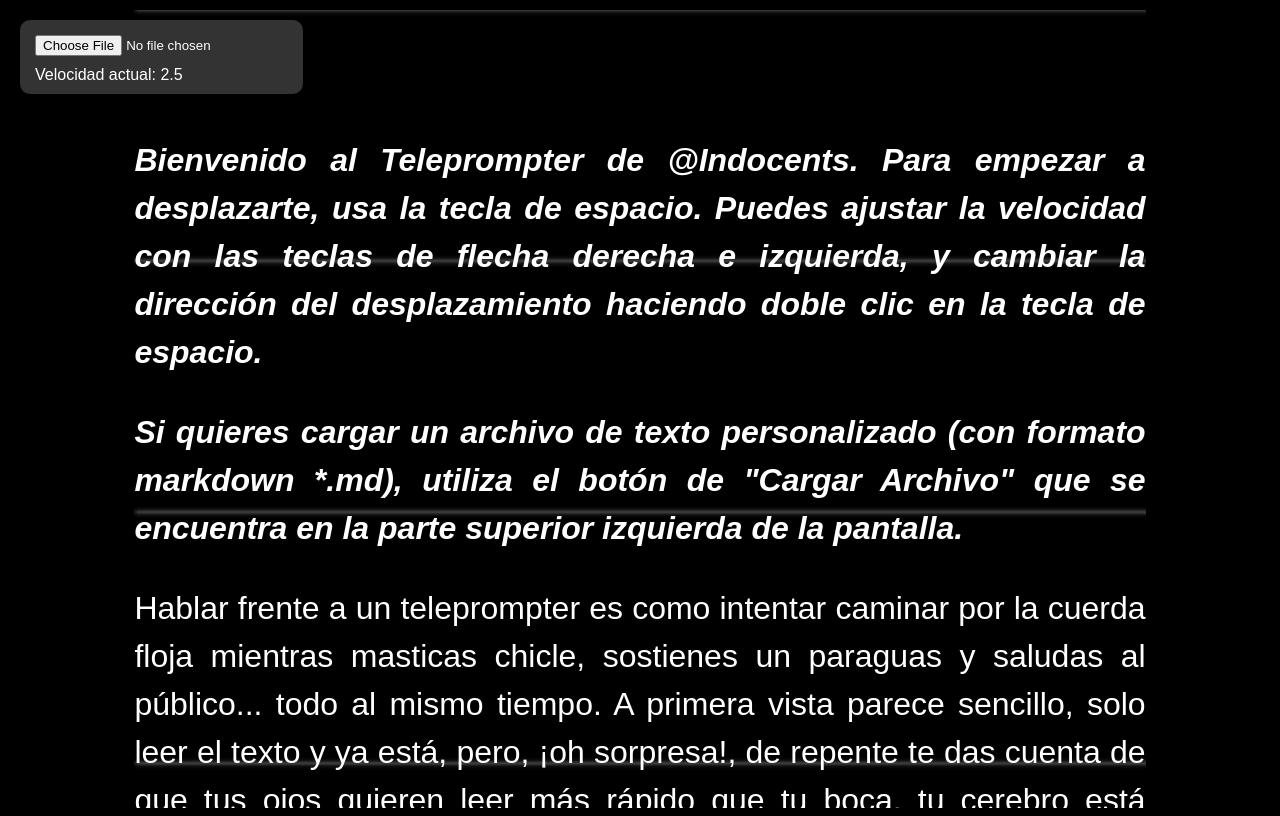
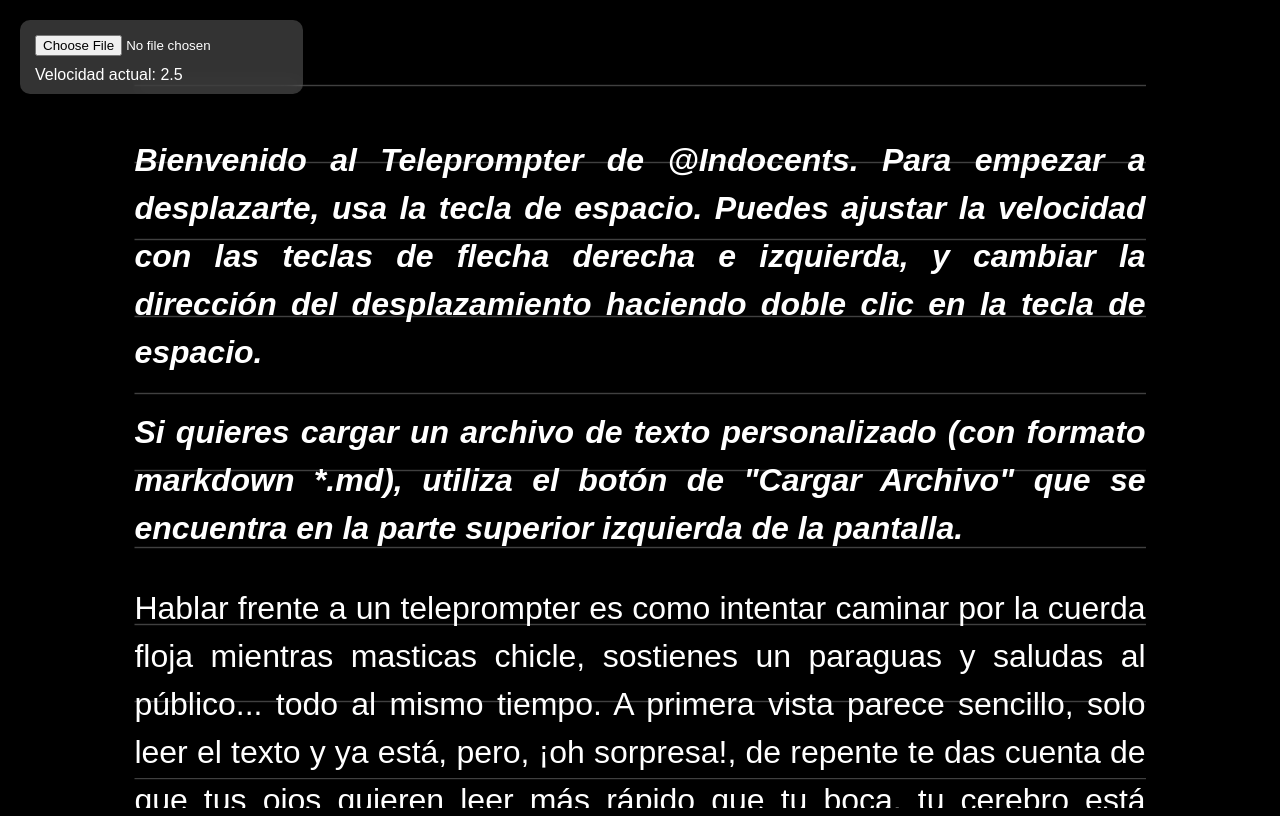
Before and after one commit to andoal/andoal.github.io, a plain HTML site: page teleprompter/index.html in a window 1280 px wide. Drawn offline with nearby package versions, Linux system fonts and the light colour scheme.

Commit message:
Update index.html

```diff
--- a/teleprompter/index.html
+++ b/teleprompter/index.html
@@ -32,8 +32,8 @@
             transform: translateY(0);
             padding-top: 3em;
             background-image: url('./papel_pautado.png'); /* Agrega la imagen como fondo */
-            background-repeat: repeat-y; /* Repite verticalmente */
-            background-size: cover; /* Ajusta el tamaño para cubrir toda la pantalla */
+            background-repeat: repeat; /* Repite verticalmente */
+            background-size: auto; /* Ajusta el tamaño para cubrir toda la pantalla */
         }
         .marker {
             width: 100%;
```
